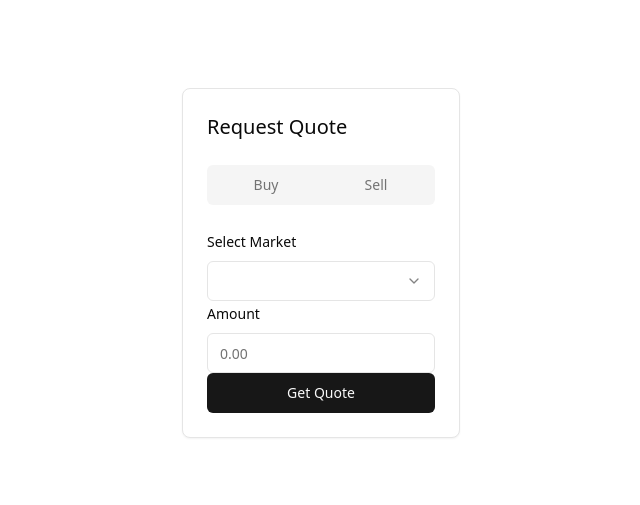
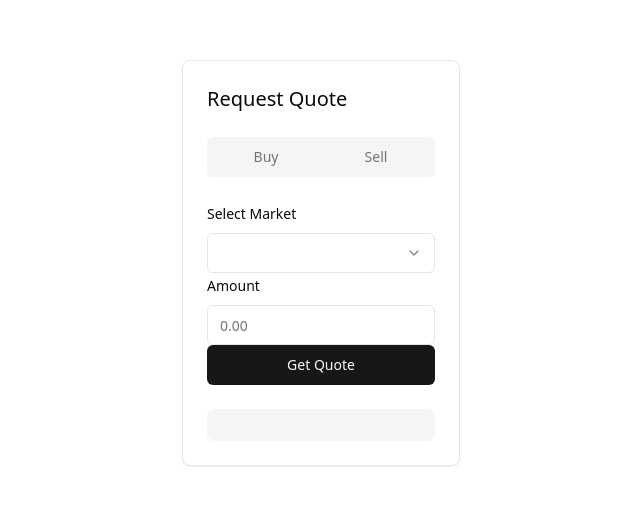
Before and after one commit to TinoMuzambi/OVEXAssessment, a Next.js app: page / in a window 1280 px wide. Shown: the part 137-642 px from the top of the page, without its empty margins (319-959 px from the left). Built offline with nearby package versions, Linux system fonts and the light colour scheme.

Commit message:
Adds quote component.

```diff
--- /dev/null
+++ b/components/Quote.tsx
@@ -0,0 +1,9 @@
+const Quote: React.FC = () => {
+
+    return (
+        <div className="mt-6 space-y-4 p-4 bg-muted rounded-lg"></div>
+    )
+
+}
+
+export default Quote;
--- a/components/RFQ.tsx
+++ b/components/RFQ.tsx
@@ -12,6 +12,7 @@ import { Input } from "@/components/ui/input";
 import { Button } from "@/components/ui/button";
 
 import markets from "@/app/data/markets.json"
+import Quote from "./Quote";
 
 const RFQ: React.FC = () => {
 	return <div className="">
@@ -52,6 +53,8 @@ const RFQ: React.FC = () => {
 					<Button className="w-full">
 						Get Quote
 					</Button>
+
+					<Quote />
 				</div>
 			</CardContent>
 		</Card>
```
